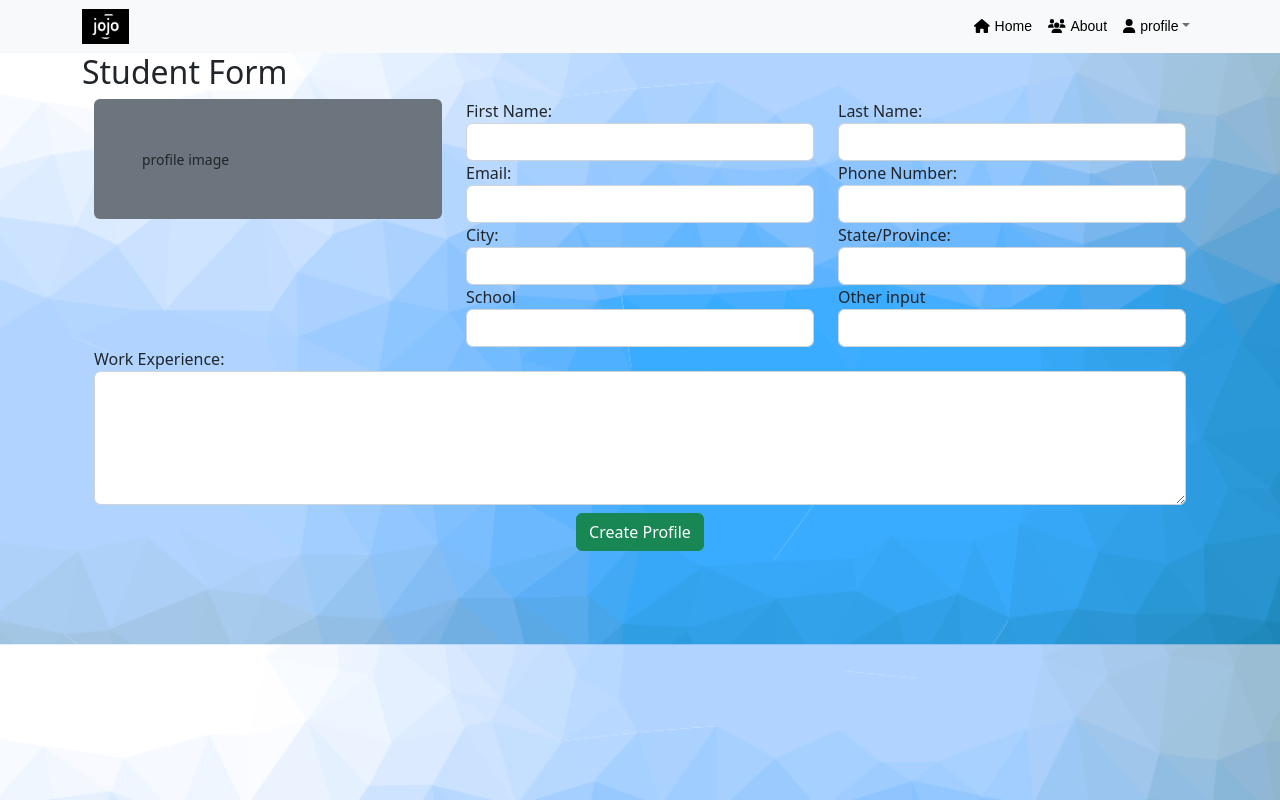
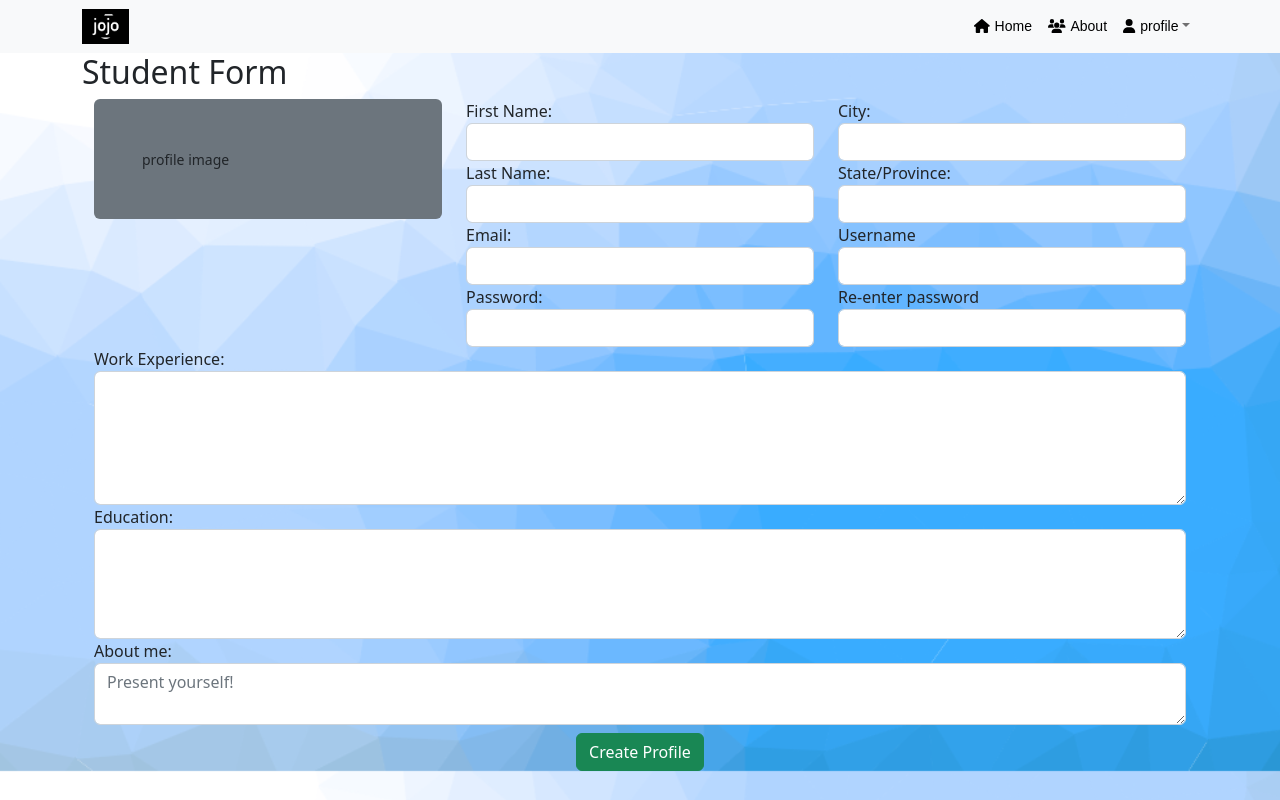
Before and after one commit to AndyChhuon/jojo-soen341project2023, a React (Create React App) app in the folder jojo-app/: page /studentForm in a window 1280 px wide. Built offline with nearby package versions, Linux system fonts and the light colour scheme.

Commit message:
Added more inputs to include in student profile

```diff
--- a/jojo-app/src/pages/studentform.js
+++ b/jojo-app/src/pages/studentform.js
@@ -8,17 +8,15 @@ export default function StudentForm() {
     firstName: "",
     lastName: "",
     email: "",
-    phone: "",
+    password: "",
     city: "",
     state: "",
     school: "",
-    extracurriculars: "",
-    workExperience: "",
-    awards: "",
-    resume: "",
-    coverLetter: "",
-    linkedIn: "",
-    other: "",
+    rpassword: "",
+    workexp: "",
+    aboutme: "",
+    education: "",
+    username: "",
   });
   const [submitted, setSubmitted] = useState(false);
   const [valid, setValid] = useState(false);
@@ -31,12 +29,10 @@ export default function StudentForm() {
   const handleEmailInputChange = (event) => {
     setStudent({ ...student, email: event.target.value });
   };
-  const handlePhoneInputChange = (event) => {
+  const handlePasswordInputChange = (event) => {
     setStudent({ ...student, phone: event.target.value });
   };
-  const handleAddressInputChange = (event) => {
-    setStudent({ ...student, address: event.target.value });
-  };
+
   const handleCityInputChange = (event) => {
     setStudent({ ...student, city: event.target.value });
   };
@@ -49,6 +45,20 @@ export default function StudentForm() {
   };
   const handleWorkexpInputChange = (event) => {
     setStudent({ ...student, workexp: event.target.value });
+  };
+  const handleRpasswordInputChange = (event) => {
+    setStudent({ ...student, rpassword: event.target.value });
+  };
+
+  const handleAboutmeInputChange = (event) => {
+    setStudent({ ...student, aboutme: event.target.value });
+  };
+
+  const handleEducationInputChange = (event) => {
+    setStudent({ ...student, education: event.target.value });
+  };
+  const handleUsernameInputChange = (event) => {
+    setStudent({ ...student, username: event.target.value });
   };
 
   const submitHandler = (event) => {
@@ -63,7 +73,6 @@ export default function StudentForm() {
         <h2>Student Form</h2>
         <form onSubmit={submitHandler}>
           <div class="container">
-
             <div class="row">
               <div class="col-sm">
                 {/* First of three columns */}
@@ -72,13 +81,11 @@ export default function StudentForm() {
                 <div class="square rounded p-5 bg-secondary">
                   <small>profile image</small>
                 </div>
-
               </div>
               <div class="col-sm">
                 {/* Second of three columns */}
 
                 <label htmlFor="firstName">First Name: </label>
-
                 <input
                   type="text"
                   class="form-control"
@@ -89,6 +96,17 @@ export default function StudentForm() {
                   onChange={handleFirstNameInputChange}
                 />
 
+                <label htmlFor="lastName">Last Name: </label>
+                <input
+                  type="text"
+                  id="lastName"
+                  name="lastName"
+                  class="form-control"
+                  required
+                  value={student.lastName}
+                  onChange={handleLastNameInputChange}
+                />
+
                 <label htmlFor="email">Email: </label>
                 <input
                   type="email"
@@ -97,10 +115,24 @@ export default function StudentForm() {
                   class="form-control"
                   required
                   value={student.email}
-                  onChange={handleEmailInputChange}/>
+                  onChange={handleEmailInputChange}
+                />
+
+                <label htmlFor="password">Password: </label>
+                <input
+                  type="text"
+                  id="password"
+                  name="password"
+                  class="form-control"
+                  required
+                  value={student.password}
+                  onChange={handlePasswordInputChange}
+                />
+              </div>
+              <div class="col-sm">
+                {/* Third of three columns */}
 
                 <label htmlFor="city">City: </label>
-
                 <input
                   type="text"
                   id="city"
@@ -111,47 +143,7 @@ export default function StudentForm() {
                   onChange={handleCityInputChange}
                 />
 
-                <label htmlFor="school">School</label>
-
-              <input
-                type="text"
-                id="school"
-                name="school"
-                class="form-control"
-                required
-                value={student.school}
-                onChange={handleSchoolInputChange}
-              />
-    </div>
-    <div class="col-sm">
-      {/* Third of three columns */}
-
-        <label htmlFor="lastName">Last Name: </label>
-
-                <input
-                  type="text"
-                  id="lastName"
-                  name="lastName"
-                  class="form-control"
-                  required
-                  value={student.lastName}
-                  onChange={handleLastNameInputChange}
-                />
-
-<label htmlFor="phone">Phone Number: </label>
-
-             <input
-               type="tel"
-               id="phone"
-               name="phone"
-               class="form-control"
-               required
-               value={student.phone}
-               onChange={handlePhoneInputChange}
-             />
-
                 <label htmlFor="state">State/Province: </label>
-
                 <input
                   type="text"
                   id="state"
@@ -161,16 +153,27 @@ export default function StudentForm() {
                   value={student.state}
                   onChange={handleStateInputChange}
                 />
- <label htmlFor="school">Other input</label>
 
+                <label htmlFor="username">Username</label>
                 <input
                   type="text"
-                id="school"
-                name="school"
+                  id="username"
+                  name="username"
                   class="form-control"
                   required
-                // value={student.school}
-                // onChange={handleSchoolInputChange}
+                  value={student.username}
+                  onChange={handleUsernameInputChange}
+                />
+
+                <label htmlFor="rpassword">Re-enter password</label>
+                <input
+                  type="text"
+                  id="rpassword"
+                  name="rpassword"
+                  class="form-control"
+                  required
+                  value={student.rpassword}
+                  onChange={handleRpasswordInputChange}
                 />
               </div>
             </div>
@@ -187,6 +190,34 @@ export default function StudentForm() {
                 onChange={handleWorkexpInputChange}
               />
             </div>
+
+            <div class="form-group">
+              <label htmlFor="education">Education: </label>
+              <textarea
+                type="text"
+                id="education"
+                name="education"
+                class="form-control"
+                rows="4"
+                value={student.education}
+                onChange={handleEducationInputChange}
+              />
+            </div>
+
+            <div class="form-group">
+              <label htmlFor="aboutme">About me: </label>
+              <textarea
+                placeholder="Present yourself!"
+                type="text"
+                id="aboutme"
+                name="aboutme"
+                class="form-control"
+                rows="2"
+                value={student.aboutme}
+                onChange={handleAboutmeInputChange}
+              />
+            </div>
+
             <div class="mt-2 col-md-12">
               <div class="text-center">
                 <div class="d-grid gap-2 d-md-block">
@@ -196,8 +227,8 @@ export default function StudentForm() {
                 </div>
               </div>
             </div>
-</div></form>
-
+          </div>
+        </form>
       </Container>
     </section>
   );
```
Lines whose indentation alone changed are shown as unchanged.
